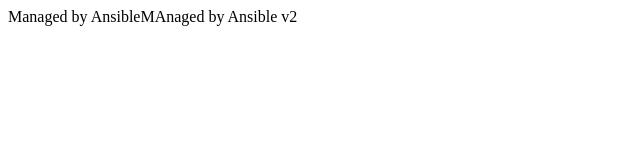
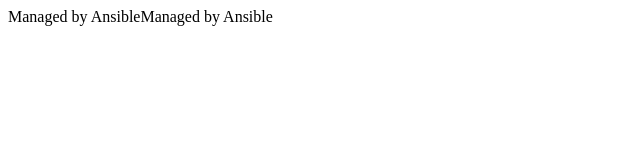
Before and after one commit to Josep-Andreu/Optativa-cloud, a plain HTML site: page index.html in a window 1280 px wide. Shown: the full height of the page, 0-640 px from the left. Drawn offline with Linux system fonts and the light colour scheme.

Commit message:
Update index.html

```diff
--- a/index.html
+++ b/index.html
@@ -1 +1 @@
-<html><head>Managed by Ansible</head><body>MAnaged by Ansible v2</body>
+<html><head>Managed by Ansible</head><body>Managed by Ansible</body>
```
